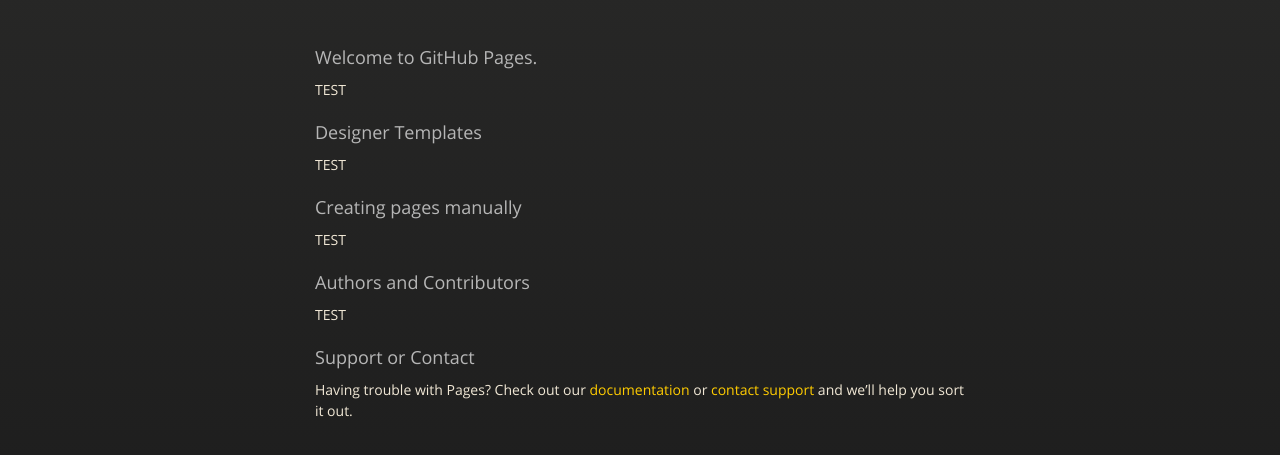
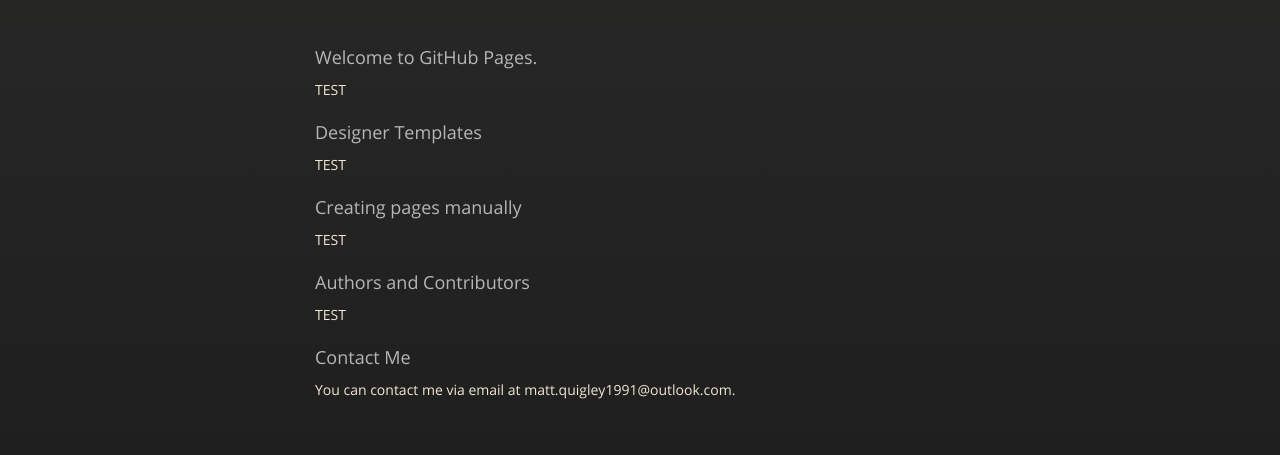
Before and after one commit to mattquigley/mattquigley.github.io, a plain HTML site: page index.html in a window 1280 px wide. Shown: the part 189-644 px from the top of the page. Drawn offline with nearby package versions, Linux system fonts and the light colour scheme.

Commit message:
Update index.html

```diff
--- a/index.html
+++ b/index.html
@@ -56,9 +56,9 @@
 <p> TEST </p>
 
 <h3>
-<a id="support-or-contact" class="anchor" href="#support-or-contact" aria-hidden="true"><span aria-hidden="true" class="octicon octicon-link"></span></a>Support or Contact</h3>
+<a id="contact" class="anchor" href="#contact" aria-hidden="true"><span aria-hidden="true" class="octicon octicon-link"></span></a>Contact Me</h3>
 
-<p>Having trouble with Pages? Check out our <a href="https://help.github.com/pages">documentation</a> or <a href="https://github.com/contact">contact support</a> and we’ll help you sort it out.</p>
+<p> You can contact me via email at matt.quigley1991@outlook.com.</p>
       </section>
 
     </div>
```
